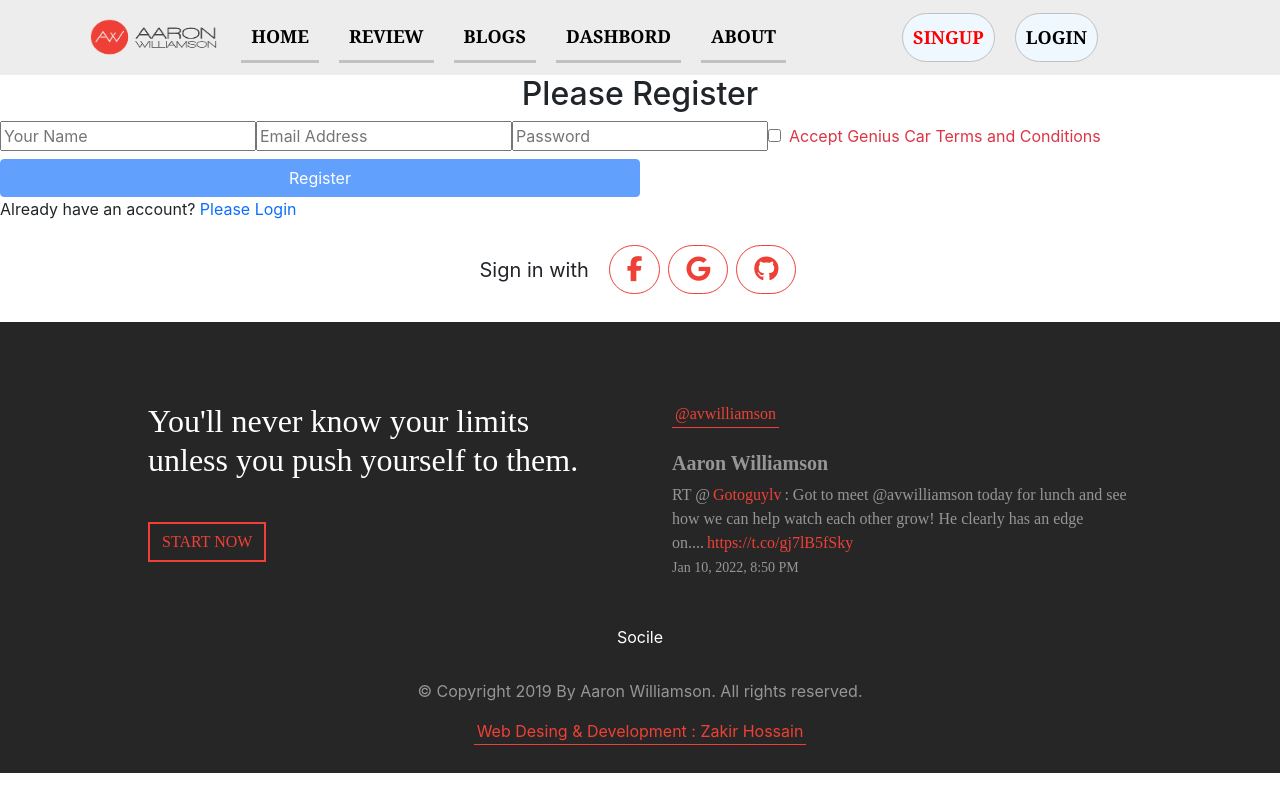
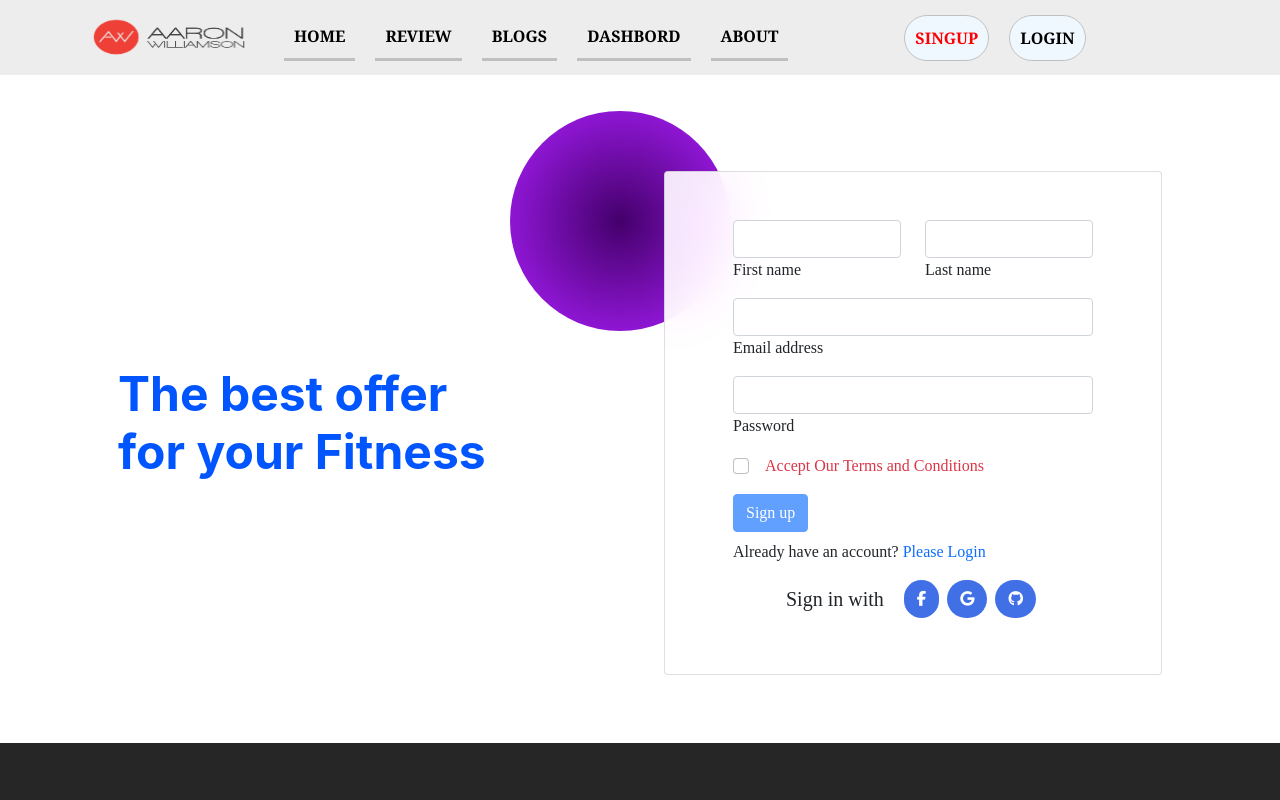
Before and after one commit to ZH-Jihan/fitness-hub, a React (Create React App) app: page /singup in a window 1280 px wide. Shown: the top 800 px of the page. Built offline with nearby package versions, Linux system fonts and the light colour scheme; no server answers.

Commit message:
singup part complet

```diff
--- a/src/Component/Login/Login.css
+++ b/src/Component/Login/Login.css
@@ -3,14 +3,12 @@
   width: 188px;
 }
 .icon {
-  /* background-color: rgb(26, 71, 218); */
-  border-radius: 30px;
-  border: 1px solid #ee4036;
+  background-color: rgb(0 63 222 / 75%);
+  border-radius: 20px;
 }
 .icon i {
-  font-size: 25px;
-  color: #ee4036;
-  padding: 5px;
+  font-size: 15px;
+  color: #ffffff;
 }
 .login-btn {
   padding: 2px 50px;
--- a/src/Component/Login/Login.js
+++ b/src/Component/Login/Login.js
@@ -1,7 +1,7 @@
 import React, { useRef } from "react";
 import {
-    useSendPasswordResetEmail,
-    useSignInWithEmailAndPassword
+  useSendPasswordResetEmail,
+  useSignInWithEmailAndPassword
 } from "react-firebase-hooks/auth";
 import { Link, useLocation, useNavigate } from "react-router-dom";
 import { toast, ToastContainer } from "react-toastify";
@@ -66,7 +66,7 @@
             />
           </div>
           <div className="col-md-8 col-lg-6 col-xl-4 offset-xl-1">
-            <form>
+            <form onSubmit={handleSubmit}>
               <Sociale></Sociale>
               <div className="divider d-flex align-items-center my-4">
                 <div className="or-border"></div>
@@ -114,7 +114,7 @@
                 </Link>
               </div>
               <div className="text-center mt-4 pt-2">
-                <button type="submit" onClick={handleSubmit}  className="btn login-btn btn-lg">
+                <button type="submit"   className="btn login-btn btn-lg">
                   Login
                 </button>
                 <p className="small fw-bold mt-2 pt-1 mb-0">
--- a/src/Component/Nevbar/Navbar.css
+++ b/src/Component/Nevbar/Navbar.css
@@ -13,7 +13,7 @@
 }
 .navbar .link {
   text-decoration: none;
-  font-size: 18px;
+  font-size: 16px;
   margin: 10px;
   padding: 10px;
   display: inline-block;
@@ -25,7 +25,7 @@
 }
 .navbar .link1 {
   text-decoration: none;
-  font-size: 18px;
+  font-size: 16px;
   margin: 10px;
   padding: 10px;
   display: inline-block;
@@ -39,7 +39,7 @@
 }
 .navbar .active-link {
   text-decoration: none;
-  font-size: 18px;
+  font-size: 16px;
   margin: 10px;
   padding: 10px;
   display: inline-block;
@@ -51,7 +51,7 @@
 }
 .navbar .active-link1 {
   text-decoration: none;
-  font-size: 18px;
+  font-size: 16px;
   margin: 10px;
   padding: 10px;
   display: inline-block;
--- a/src/Component/Nevbar/Navbar.js
+++ b/src/Component/Nevbar/Navbar.js
@@ -4,6 +4,7 @@
 import "./Navbar.css";
 
 const Navbar = () => {
+
   return (
     <div className="bg">
       <nav className="sticky-top navbar navbar-expand-lg navbar-light ">
--- a/src/Component/SingUp/SingUp.js
+++ b/src/Component/SingUp/SingUp.js
@@ -3,7 +3,8 @@
 import { Link, useNavigate } from 'react-router-dom';
 import auth from '../../firebase.init';
 import Loading from '../Loading/Loading';
-import SocialLogin from '../Socile/Socile';
+import Sociale from '../Socile/Socile';
+import './Singup.css';
 
 const SingUp = () => {
     const [agree, setAgree] = useState(false);
@@ -25,7 +26,9 @@
 
     const handleRegister = async (event) => {
         event.preventDefault();
-        const name = event.target.name.value;
+        const firstname = event.target.firstname.value;
+        const lastname = event.target.lastname.value;
+        const name = firstname + lastname;
         const email = event.target.email.value;
         const password = event.target.password.value;
 
@@ -36,23 +39,64 @@
     }
 
     return (
-        <div className='register-form'>
-            <h2 style={{ textAlign: 'center' }}>Please Register</h2>
+
+  <div className="container px-4 py-5 px-md-5 text-center text-lg-start mt-5">
+    <div className="row gx-lg-5 align-items-center">
+      <div className="col-lg-6 mb-5 mb-lg-0" style={{zindex: "10"}}>
+        <h1 className="my-5 display-5 fw-bold ls-tight" style={{color: "rgb(0 85 255)"}}>
+          The best offer <br />
+          <span style={{color: "rgb(0 85 255)"}}>for your Fitness</span>
+        </h1>
+      </div>
+
+      <div className="col-lg-6 mb-5 mb-lg-0 position-relative">
+        <div id="radius-shape-1" className="position-absolute rounded-circle shadow-5-strong"></div>
+        <div id="radius-shape-2" className="position-absolute shadow-5-strong"></div>
+
+        <div className="card bg-glass">
+          <div className="card-body px-4 py-5 px-md-5">
             <form onSubmit={handleRegister}>
-                <input type="text" name="name" id="" placeholder='Your Name' />
-                <input type="email" name="email" id="" placeholder='Email Address' required />
-                <input type="password" name="password" id="" placeholder='Password' required />
-                <input onClick={() => setAgree(!agree)} type="checkbox" name="terms" id="terms" />
-                <label className={`ps-2 ${agree ? '' : 'text-danger'}`} for="terms">Accept Genius Car Terms and Conditions</label>
-                <input
-                    disabled={!agree}
-                    className='w-50 mx-auto btn btn-primary mt-2'
-                    type="submit"
-                    value="Register" />
+              <div className="row">
+                <div className="col-md-6 mb-2">
+                  <div className="form-outline">
+                    <input name='firstname' type="text" id="form3Example1" className="form-control" required/>
+                    <label className="form-label" for="form3Example1">First name</label>
+                  </div>
+                </div>
+                <div className="col-md-6 mb-2">
+                  <div className="form-outline">
+                    <input name="lastname" type="text" id="form3Example2" className="form-control" required/>
+                    <label className="form-label" for="form3Example2">Last name</label>
+                  </div>
+                </div>
+              </div>
+              <div className="form-outline mb-2">
+                <input name="email" type="email" id="form3Example3" className="form-control" required/>
+                <label className="form-label" for="form3Example3">Email address</label>
+              </div>
+              <div className="form-outline mb-2">
+                <input name="password" type="password" id="form3Example4" className="form-control" required/>
+                <label className="form-label" for="form3Example4">Password</label>
+              </div>
+              <div className="form-check d-flex  mb-3">
+                <input onClick={() => setAgree(!agree)} className="form-check-input me-2" type="checkbox" value="" id="form2Example33"/>
+                <label className={`ps-2 ${agree ? '' : 'text-danger'}`}for="form2Example33">
+                Accept Our Terms and Conditions
+                </label>
+              </div>
+              <button disabled={!agree} type="submit" className="btn btn-primary btn-block mb-2">
+                Sign up
+              </button>
+              <p className='mb-2'>Already have an account? <Link to="/login" className='text-primary pe-auto text-decoration-none '>Please Login</Link></p>
+              <div className="text-center">
+                <Sociale></Sociale>
+              </div>
             </form>
-            <p>Already have an account? <Link to="/login" className='text-primary pe-auto text-decoration-none'>Please Login</Link> </p>
-            <SocialLogin></SocialLogin>
+          </div>
         </div>
+      </div>
+    </div>
+  </div>
     );
 };
 
--- /dev/null
+++ b/src/Component/SingUp/Singup.css
@@ -0,0 +1,43 @@
+.background-radial-gradient {
+  background-color: hsl(218, 41%, 15%);
+  background-image: radial-gradient(
+      650px circle at 0% 0%,
+      hsl(218, 41%, 35%) 15%,
+      hsl(218, 41%, 30%) 35%,
+      hsl(218, 41%, 20%) 75%,
+      hsl(218, 41%, 19%) 80%,
+      transparent 100%
+    ),
+    radial-gradient(
+      1250px circle at 100% 100%,
+      hsl(218, 41%, 45%) 15%,
+      hsl(218, 41%, 30%) 35%,
+      hsl(218, 41%, 20%) 75%,
+      hsl(218, 41%, 19%) 80%,
+      transparent 100%
+    );
+}
+
+#radius-shape-1 {
+  height: 220px;
+  width: 220px;
+  top: -60px;
+  left: -130px;
+  background: radial-gradient(#44006b, #ad1fff);
+  overflow: hidden;
+}
+
+/* #radius-shape-2 {
+  border-radius: 38% 62% 63% 37% / 70% 33% 67% 30%;
+  bottom: -60px;
+  right: -110px;
+  width: 300px;
+  height: 300px;
+  background: radial-gradient(#44006b, #ad1fff);
+  overflow: hidden;
+} */
+
+.bg-glass {
+  background-color: hsla(0, 0%, 100%, 0.9) !important;
+  backdrop-filter: saturate(200%) blur(25px);
+}
```
